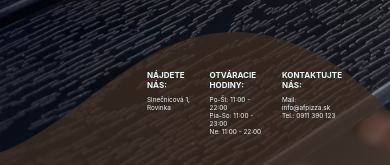
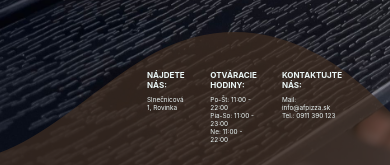
Before and after one commit to LelloFois/AcquaEFarinaPostPictureStyle, a React (Create React App) app: page / in a window 390 px wide. Shown: the part 676-841 px from the top of the page. Built offline with nearby package versions, Linux system fonts and the light colour scheme.

Commit message:
margin on the footer corrected in the mobile mode

```diff
--- a/src/App.css
+++ b/src/App.css
@@ -114,14 +114,14 @@
   bottom: 0;
   right: 0;
   margin: 1rem 3rem;
-  margin-bottom: 2rem;
+  margin-bottom: 1.5rem;
 }
 
 .footer__text {
   width: 50%;
   display: flex;
   justify-content: space-around;
-  gap: 1em;
+  gap: 1.5em;
   color: #ecf8f8;
   text-align: left;
 }
```
